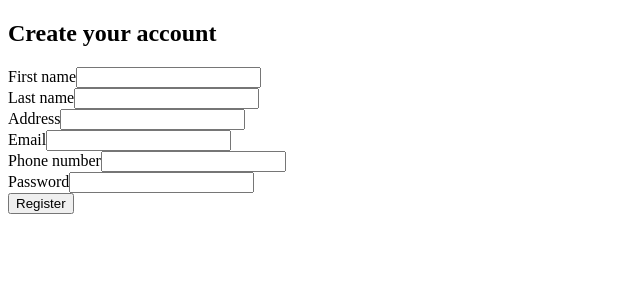
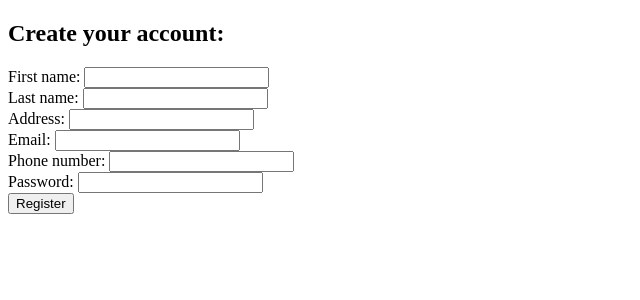
Before and after one commit to aditya0774/LeMarketJames, an Angular app in the folder lemarket-ui/: page /register in a window 1280 px wide. Shown: the top 300 px of the page, without its empty margins (0-640 px from the left). Built offline with nearby package versions, Linux system fonts and the light colour scheme.

Commit message:
fix: made format/spacing on register page look nicer

```diff
--- a/lemarket-ui/src/app/features/auth/register/register.html
+++ b/lemarket-ui/src/app/features/auth/register/register.html
@@ -1,34 +1,34 @@
 <section class="register-page">
-  <h2>Create your account</h2>
+  <h2>Create your account:</h2>
 
   <form>
     <div>
-      <label for="firstName">First name</label>
+      <label for="firstName">First name: </label>
       <input id="firstName" name="firstName" type="text" />
     </div>
 
     <div>
-      <label for="lastName">Last name</label>
+      <label for="lastName">Last name: </label>
       <input id="lastName" name="lastName" type="text" />
     </div>
 
     <div>
-      <label for="address">Address</label>
+      <label for="address">Address: </label>
       <input id="address" name="address" type="text" />
     </div>
 
     <div>
-      <label for="email">Email</label>
+      <label for="email">Email: </label>
       <input id="email" name="email" type="email" />
     </div>
 
     <div>
-      <label for="phoneNumber">Phone number</label>
+      <label for="phoneNumber">Phone number: </label>
       <input id="phoneNumber" name="phoneNumber" type="tel" />
     </div>
 
     <div>
-      <label for="password">Password</label>
+      <label for="password">Password: </label>
       <input id="password" name="password" type="password" />
     </div>
 
```
